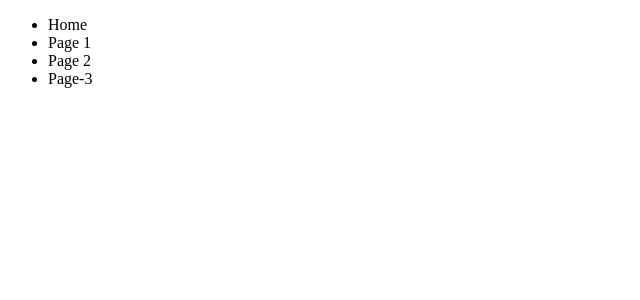
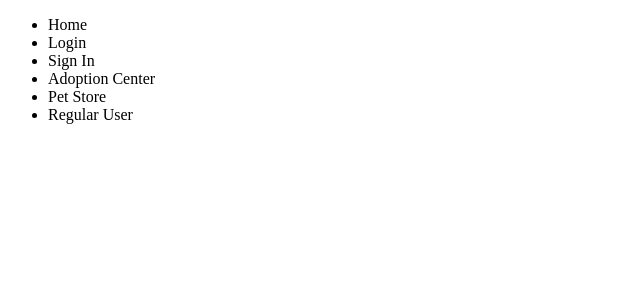
Before and after one commit to cruzortiz99/django-training, a Django app: page / in a window 1280 px wide. Shown: the top 300 px of the page, without its empty margins (0-640 px from the left). Run offline with Django 4.2, Linux system fonts and the light colour scheme; some libraries are stand-ins or nearby versions.

Commit message:
Adding login and sign in

```diff
--- /dev/null
+++ b/app/templates/pages/adoption-center.html
@@ -0,0 +1 @@
+{% include "components/name.html" with name=name %}
--- a/app/templates/pages/home.html
+++ b/app/templates/pages/home.html
@@ -2,7 +2,7 @@
 <ul>
   <li>
     <a
-      hx-get="api/home/"
+      hx-get="/api/home/"
       hx-trigger="click"
       hx-target="#content"
       hx-push-url="/"
@@ -12,32 +12,52 @@
   </li>
   <li>
     <a
-      hx-get="api/page-1/"
-      hx-trigger="click,load[{{ loadPage1 }}]"
+      hx-get="/api/login/"
+      hx-trigger="click, load[{{ login }}]"
       hx-target="#content"
-      hx-push-url="page-1"
+      hx-push-url="/login/"
       hx-indicator="#loader"
-      >Page 1</a
+      >Login</a
     >
   </li>
   <li>
     <a
-      hx-get="api/page-2/"
-      hx-trigger="click,load[{{ loadPage2 }}]"
+      hx-get="/api/sign-in/"
+      hx-trigger="click, load[{{ sign_in }}]"
       hx-target="#content"
-      hx-push-url="page-2"
+      hx-push-url="/sign-in/"
       hx-indicator="#loader"
-      >Page 2</a
+      >Sign In</a
     >
   </li>
   <li>
     <a
-      hx-get="api/page-3/"
-      hx-push-url="page-3"
-      hx-trigger="click,load[{{ loadPage3 }}]"
+      hx-get="/api/adoption-center/"
+      hx-trigger="click, load[{{ adoption_center }}]"
       hx-target="#content"
+      hx-push-url="/adoption-center/"
       hx-indicator="#loader"
-      >Page-3</a
+      >Adoption Center</a
+    >
+  </li>
+  <li>
+    <a
+      hx-get="/api/pet-store/"
+      hx-trigger="click,load[{{ pet_store }}]"
+      hx-target="#content"
+      hx-push-url="/pet-store/"
+      hx-indicator="#loader"
+      >Pet Store</a
+    >
+  </li>
+  <li>
+    <a
+      hx-get="/api/user/"
+      hx-trigger="click,load[{{ user }}]"
+      hx-target="#content"
+      hx-push-url="/user/"
+      hx-indicator="#loader"
+      >Regular User</a
     >
   </li>
 </ul>
--- /dev/null
+++ b/app/templates/pages/login.html
@@ -0,0 +1,6 @@
+<form method="post" action="/api/login/">
+  {% csrf_token %}
+  <input type="text" name="username" />
+  <input type="password" name="password">
+  <button type="submit">login</button>
+</form>
--- /dev/null
+++ b/app/templates/pages/pet-store.html
@@ -0,0 +1 @@
+{% include "components/name.html" with name=name %}
--- /dev/null
+++ b/app/templates/pages/sign-in.html
@@ -0,0 +1 @@
+<h1>Sign In</h1>
--- /dev/null
+++ b/app/templates/pages/user.html
@@ -0,0 +1 @@
+{% include "components/name.html" with name=name %}
--- a/app/urls.py
+++ b/app/urls.py
@@ -3,9 +3,11 @@ from app import views
 
 
 urlpatterns = [
-    re_path("^(?!api|admin)", views.IndexView.as_view()),
+    re_path("^(?!api|admin|favicon)", views.IndexView.as_view()),
     path("api/home/", views.PageHomeView.as_view()),
-    path("api/page-1/", views.PageOneView.as_view()),
-    path("api/page-2/", views.PageTwoView.as_view()),
-    path("api/page-3/", views.PageThree.as_view()),
+    path("api/login/", views.PageLoginView.as_view()),
+    path("api/sign-in/", views.PageSignInView.as_view()),
+    path("api/adoption-center/", views.PageAdoptionCenterView.as_view()),
+    path("api/pet-store/", views.PagePetStoreView.as_view()),
+    path("api/user/", views.PageUser.as_view()),
 ]
--- a/app/views.py
+++ /dev/null
@@ -1,52 +0,0 @@
-from django.http import HttpRequest, HttpResponse
-from django.template.loader import render_to_string
-from django.views import View
-from typing import Final
-
-# Create your views here.
-
-
-class IndexView(View):
-    async def get(self, request: HttpRequest) -> HttpResponse:
-        route = request.get_full_path()
-        return HttpResponse(render_to_string(
-            "pages/home.html",
-            {
-                "loadPage1": "true" if "page-1" in route else "false",
-                "loadPage2": "true" if "page-2" in route else "false",
-                "loadPage3": "true" if "page-3" in route else "false"
-            }))
-
-
-class PageHomeView(View):
-    async def get(self, request: HttpRequest) -> HttpResponse:
-        return HttpResponse("")
-
-
-class PageOneView(View):
-    template_name: Final = "components/name.html"
-
-    async def get(self, request: HttpRequest) -> HttpResponse:
-        return HttpResponse(render_to_string(
-            self.template_name,
-            {"name": "Beatriz"}
-        ))
-
-
-class PageTwoView(View):
-    template_name: Final = "components/name.html"
-
-    async def get(self, request: HttpRequest) -> HttpResponse:
-        return HttpResponse(render_to_string(
-            self.template_name,
-            {"name": "Mundo"})
-        )
-
-
-class PageThree(View):
-    template_name: Final = "components/name.html"
-
-    async def get(self, request: HttpRequest) -> HttpResponse:
-        return HttpResponse(render_to_string(
-            self.template_name,
-            {"name": "Cruz"}))
--- /dev/null
+++ b/app/views/index.py
@@ -0,0 +1,23 @@
+from django.views import View
+from django.http import HttpRequest, HttpResponse
+from django.shortcuts import render
+from typing import Final
+
+
+class IndexView(View):
+    view_route: Final = "/"
+    template_name: Final = "pages/home.html"
+
+    async def get(self, request: HttpRequest) -> HttpResponse:
+        route = request.get_full_path()
+        return render(
+            request,
+            self.template_name,
+            {
+                "login": "true" if "login" in route else "false",
+                "sign_in": "true" if "sign-in" in route else "false",
+                "adoption_center": "true" if "adoption-center" in route
+                else "false",
+                "pet_store": "true" if "pet-store" in route else "false",
+                "user": "true" if "user" in route else "false",
+            })
```
Also changed, not shown: app/views/__init__.py (added, +9 -0 lines), app/views/adoption_center.py (added, +12 -0 lines), app/views/base_view.py (added, +9 -0 lines), app/views/login.py (added, +16 -0 lines), app/views/page_home.py (added, +10 -0 lines), app/views/pet_store.py (added, +12 -0 lines), app/views/sign_in.py (added, +12 -0 lines), app/views/user.py (added, +12 -0 lines).
